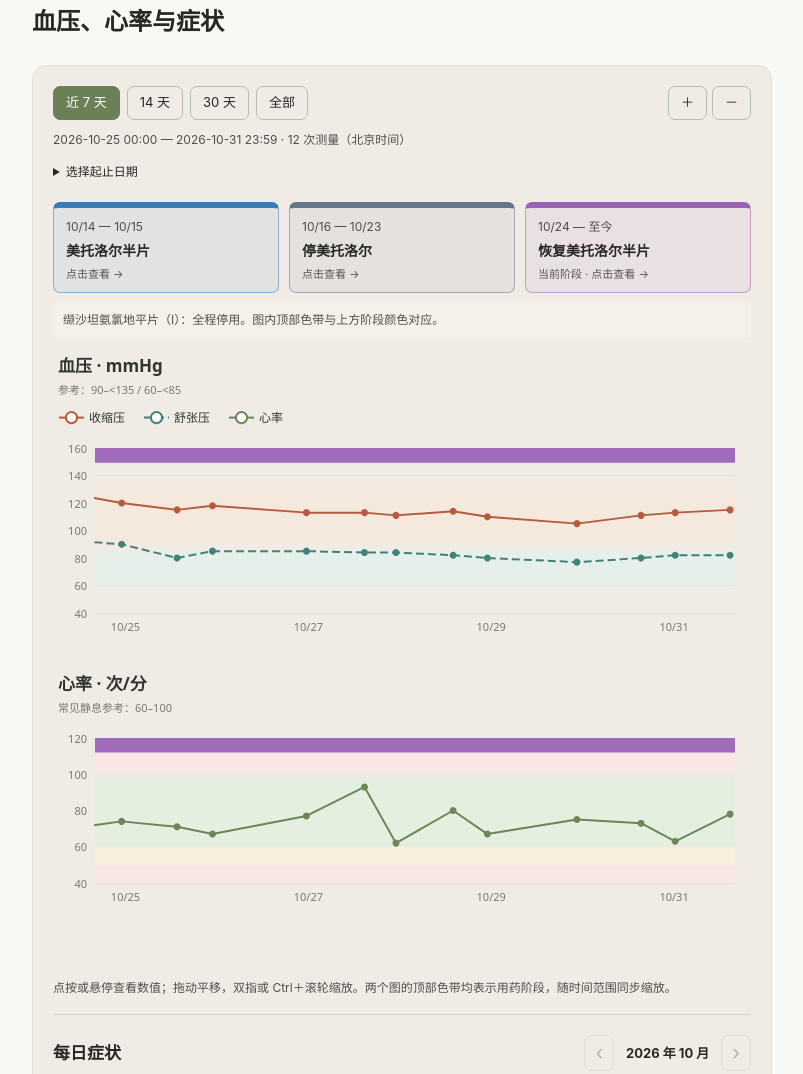
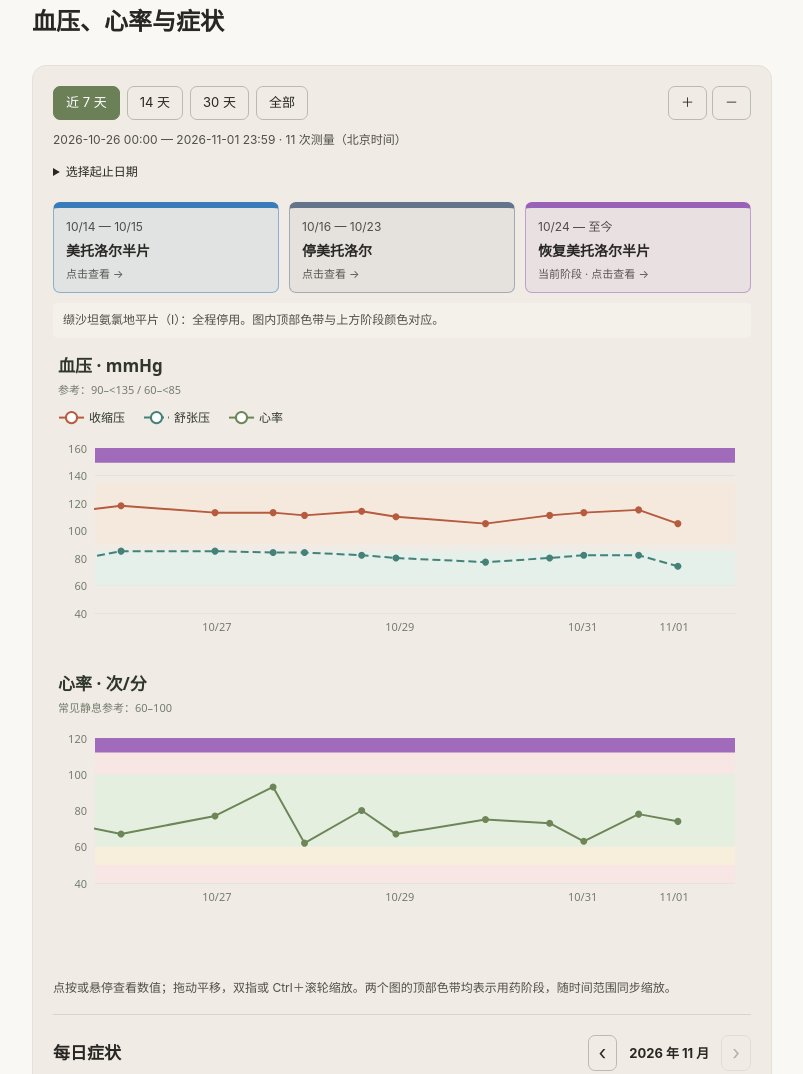
Before and after one commit to leslie2046/leslie2046.github.io, an Astro site: page /posts/blood-pressure-medication-day-1 in a window 1280 px wide. Shown: the part 2174-3248 px from the top of the page, without its empty margins (88-891 px from the left). Built offline with nearby package versions, Linux system fonts and the light colour scheme; Astro itself is replaced by a stand-in of ours.

Commit message:
docs: record November 1 morning blood pressure and heart rate

```diff
--- a/public/data/medication-observations.json
+++ b/public/data/medication-observations.json
@@ -223,5 +223,11 @@
     "systolic": 115,
     "diastolic": 82,
     "heartRate": 78
+  },
+  {
+    "time": "2026-11-01T09:00:00+08:00",
+    "systolic": 105,
+    "diastolic": 74,
+    "heartRate": 74
   }
 ]
--- a/src/content/posts/blood-pressure-medication-day-1.md
+++ b/src/content/posts/blood-pressure-medication-day-1.md
@@ -34,7 +34,7 @@ tags: [生活, 血压, 用药观察]
 
 <div class="health-chart-scroll" role="region" aria-label="血压、心率与症状图表，可横向滚动" tabindex="0">
 
-![血压、心率与每日症状累计图。最新记录：2026年10月31日22:42，血压115/82 mmHg，心率78次/分。](/images/health/medication-timeline.83de8b4cacbc.svg)
+![血压、心率与每日症状累计图。最新记录：2026年11月1日09:00，血压105/74 mmHg，心率74次/分。](/images/health/medication-timeline.2aba572a2b76.svg)
 
 </div>
 
```
Also changed, not shown: public/images/health/medication-timeline.2aba572a2b76.svg (added), public/images/health/medication-timeline.svg.
